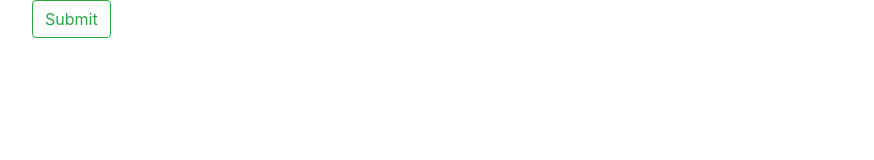
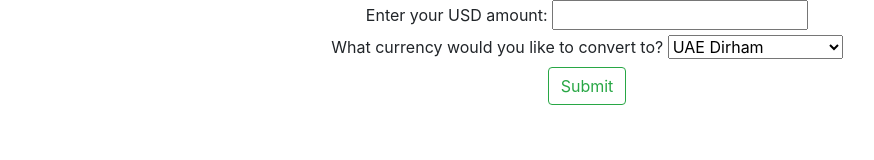
Before and after one commit to harzulu/currency-exchanger, a website built with webpack: page src/index.html in a window 1280 px wide. Shown: the whole page, without its empty margins (53-927 px from the left). Built offline with nearby package versions, Linux system fonts and the light colour scheme.

Commit message:
Add currencies to convert to and minor styling

```diff
--- a/src/css/styles.css
+++ b/src/css/styles.css
@@ -0,0 +1,5 @@
+body {
+  margin-right: 20%;
+  margin-left: 20%;
+  text-align: center;
+}
--- a/src/index.html
+++ b/src/index.html
@@ -8,6 +8,63 @@
 <body>
   <div class="container">
     <form id="submit">
+      <label for="currency">Enter your USD amount:</label>
+      <input type="number" id="currency"> <br>
+      <label for="convertTo">What currency would you like to convert to?</label>
+        <select name="convertTo">
+          <option value="AED">UAE Dirham</option>
+          <option value="ARS">Argentine Peso</option>
+          <option value="AUD">Australian Dollar</option>
+          <option value="BGN">Bulgarian Lev</option>
+          <option value="BRL">Brazilian Real</option>
+          <option value="BSD">Bahamian Dollar</option>
+          <option value="CAD">Canadian Dollar</option>
+          <option value="CHF">Swiss Franc</option>
+          <option value="CLP">Chilean Peso</option>
+          <option value="CNY">Chinese Renminbi</option>
+          <option value="COP">Colombian Peso</option>
+          <option value="CZK">Czech Koruna</option>
+          <option value="DKK">Danish Krone</option>
+          <option value="DOP">Dominican Peso</option>
+          <option value="EGP">Egyptian Pound</option>
+          <option value="EUR">Euro</option>
+          <option value="FJD">Fiji Dollar</option>
+          <option value="GBP">Pound Sterling</option>
+          <option value="GTQ">Guatemalan Quetzal</option>
+          <option value="HKD">Hong Kong Dollar</option>
+          <option value="HRK">Croatian Kuna</option>
+          <option value="HUF">Hungarian Forint</option>
+          <option value="IDR">Indonesian Rupiah</option>
+          <option value="ILS">Israeli New Shekel</option>
+          <option value="INR">Indian Rupee</option>
+          <option value="ISK">Icelandic Krona</option>
+          <option value="JPY">Japanese Yen</option>
+          <option value="KRW">South Korean Won</option>
+          <option value="KZT">Kazakhstani Tenge</option>
+          <option value="MVR">Maldivian Rufiyaa</option>
+          <option value="MXN">Mexican Peso</option>
+          <option value="MYR">Malaysian Ringgit</option>
+          <option value="NOK">Norwegian Krone</option>
+          <option value="NZD">New Zealand Dollar</option>
+          <option value="PAB">Panamanian Balboa</option>
+          <option value="PEN">Peruvian Sol</option>
+          <option value="PHP">Philippine Peso</option>
+          <option value="PKR">Pakistani Rupee</option>
+          <option value="PLN">Polish Zloty</option>
+          <option value="PYG">Paraguayan Guarani	</option>
+          <option value="RON">Romanian Leu</option>
+          <option value="RUB">Russian Ruble	</option>
+          <option value="SAR">Saudi Riyal</option>
+          <option value="SEK">Swedish Krona</option>
+          <option value="SGD">Singapore Dollar</option>
+          <option value="THB">Thai Baht</option>
+          <option value="TRY">Turkish Lira</option>
+          <option value="TWD">New Taiwan Dollar</option>
+          <option value="UAH">Ukrainian Hryvnia</option>
+          <option value="USD">United States Dollar</option>
+          <option value="UYU">Uruguayan Peso</option>
+          <option value="ZAR">South African Rand</option>
+        </select> <br>
       <button type="submit" class="btn btn-outline-success" id="btn">Submit</button>
     </form>
     <div>
--- a/src/js/currency.js
+++ b/src/js/currency.js
@@ -1,7 +1,6 @@
 export class Currency {
   static async getCurrency() {
     try {
-      console.log(`https://v6.exchangerate-api.com/v6/${process.env.API_KEY}/latest/USD`);
       const response = await fetch(`https://v6.exchangerate-api.com/v6/${process.env.API_KEY}/latest/USD`);
       if(!response.ok) {
         throw Error(response.statusText);
--- a/src/main.js
+++ b/src/main.js
@@ -4,22 +4,27 @@ import 'bootstrap/dist/css/bootstrap.min.css';
 import './css/styles.css';
 import { Currency } from './js/currency.js';
 
-function getElements(response) {
+function exchangeAmmount(before, conversion) {
+  return before * conversion;
+}
+
+function getElements(response, conversionCurrency, usdAmount) {
   if (response.result === "success") {
-    console.log("Success!");
-    $("#result1").html(`Your currency in EUR is: ${response.conversion_rates.EUR}`);
+    let conversionNumber = response.conversion_rates[conversionCurrency];
+    $("#result1").html(exchangeAmmount(usdAmount, conversionNumber));
   } else {
-    console.log(response);
     $("#result2").html(`There was an error: ${response['error-type']}`);
   }
 }
 
-async function apiCall() {
+async function apiCall(conversionCurrency, usdAmount) {
   const response = await Currency.getCurrency();
-  getElements(response);
+  getElements(response, conversionCurrency, usdAmount);
 }
 
 $("#submit").submit(function(event) {
   event.preventDefault();
-  apiCall();
+  const usdAmount = $("#currency").val();
+  const currency = $("convertTo").val();
+  apiCall(currency, usdAmount);
 });
```
